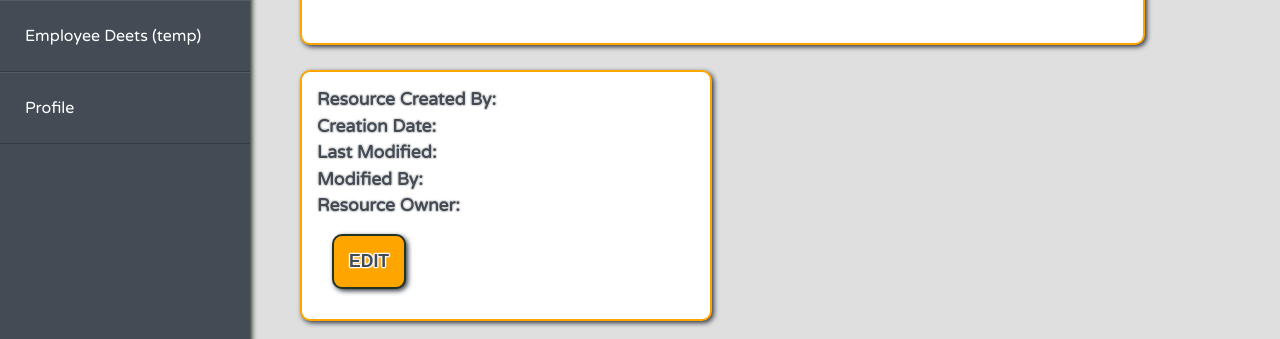
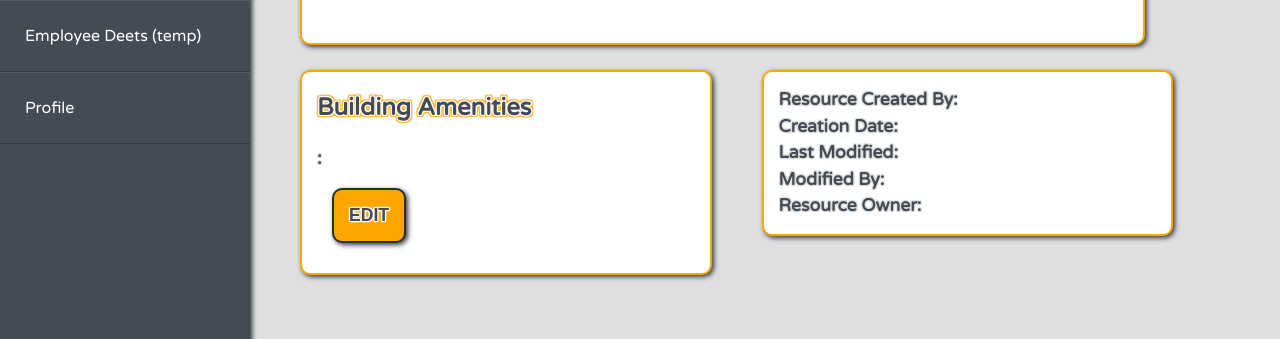
Before and after one commit to revature-rms/rms-ui, a React (Create React App) app: page /rooms in a window 1280 px wide. Shown: the part 398-737 px from the top of the page. Built offline with nearby package versions, Linux system fonts and the light colour scheme; no server answers.

Commit message:
Updated the appearance of the rooms list and fixed some more styling.

```diff
--- a/src/Rms.css
+++ b/src/Rms.css
@@ -401,6 +401,12 @@
     float:right;
   }
 /*
+  Or capitalized...
+*/
+  .caps {
+    text-transform: capitalize;
+  }
+/*
   When everything is fully implemented and operational, this can be removed.  In the mean time, here is the styling for the unimplemented notification.
 */
   .unimplemented {
--- a/src/components/rooms-list-component/RoomListComponent.tsx
+++ b/src/components/rooms-list-component/RoomListComponent.tsx
@@ -32,6 +32,15 @@ export class RoomListComponent extends React.Component<IRoomListProps, IRoomList
                 <td>{room.batch?room.batch.name:""}</td>
                 <td>{room.batch?room.batch.trainer.firstName:""} {room.batch?room.batch.trainer.lastName:""}</td>
             </tr>
+        )
+    }
+    mapAmenities=()=> {
+        let amenities=(this.props.building.amenities?this.props.building.amenities:[{}])
+        return amenities.map((amenity:any)=>this.makeList(amenity))
+    }
+    makeList=(amenity:any)=>{
+        return (
+            <><b>{amenity.type}:</b> <span className="caps">{amenity.status}</span></>
         )
     }
     notYet = () => {
@@ -71,14 +80,19 @@ export class RoomListComponent extends React.Component<IRoomListProps, IRoomList
                     <span className="unimplemented" id="edit">I'm not implemented yet!  Sorry!</span>
                 </div>
                 <div className="half-card">
+                    <h4>Building Amenities</h4>
+                    {this.props.building?this.mapAmenities():<><b>Amenities Found:</b> None</>}
+                    <br/>
+                    <button className="btn" onClick={this.notYet}>
+                        Edit
+                    </button>
+                </div>
+                <div className="half-card">
                     <b>Resource Created By:</b> {this.props.building.resourceMetadata ? this.props.building.resourceMetadata.resourceCreator.username : ''}<br />
                     <b>Creation Date:</b> {this.props.building.resourceMetadata ? this.props.building.resourceMetadata.resourceCreationDateTime : ''}<br />
                     <b>Last Modified:</b> {this.props.building.resourceMetadata ? this.props.building.resourceMetadata.lastModifiedDateTime : ''}<br />
                     <b>Modified By:</b> {this.props.building.resourceMetadata ? this.props.building.resourceMetadata.lastModifier.username : ''}<br />
                     <b>Resource Owner:</b> {this.props.building.resourceMetadata ? this.props.building.resourceMetadata.resourceOwner.username : ''}<br />
-                    <button className="btn" onClick={this.notYet}>
-                        Edit
-                    </button>
                 </div>
             </Wrapper>
         )
```
